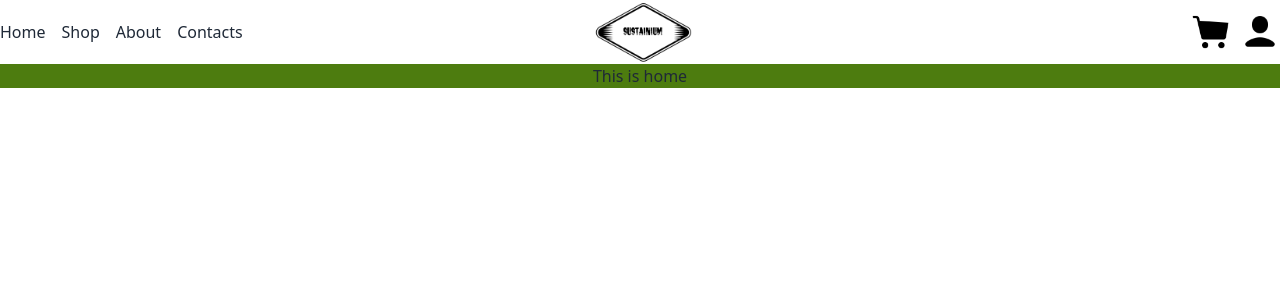
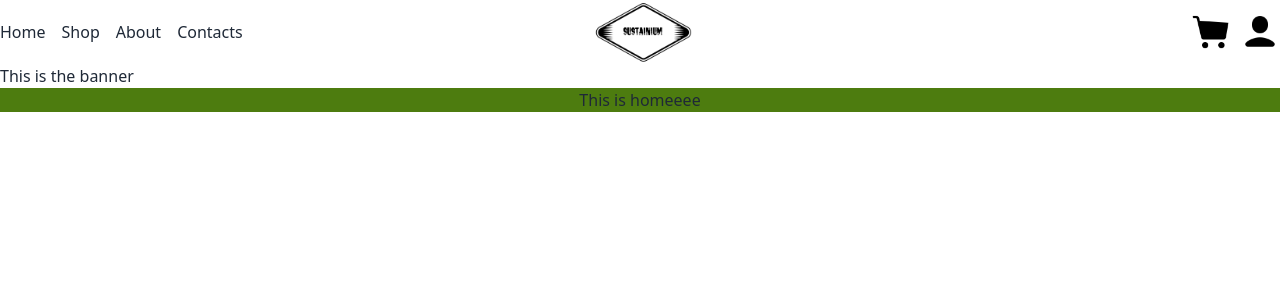
Before and after one commit to Emranhossainshuvo/business-page, a React (Vite) app: page / in a window 1280 px wide. Shown: the top 300 px of the page. Built offline with nearby package versions, Linux system fonts and the light colour scheme.

Commit message:
added a simple banner

```diff
--- /dev/null
+++ b/src/Components/Banner/Banner.jsx
@@ -0,0 +1,9 @@
+const Banner = () => {
+    return (
+        <div>
+            <h3>This is the banner</h3>
+        </div>
+    )
+}
+
+export default Banner;
--- a/src/Pages/Home/Home.jsx
+++ b/src/Pages/Home/Home.jsx
@@ -1,7 +1,10 @@
+import Banner from "../../Components/Banner/Banner";
+
 const Home = () => {
     return (
-        <div className="flex justify-center bg-lime-700">
-            <h3>This is home</h3>
+        <div>
+            <Banner />
+            <h3 className="flex justify-center bg-lime-700">This is homeeee</h3>
         </div>
     );
 };
```
